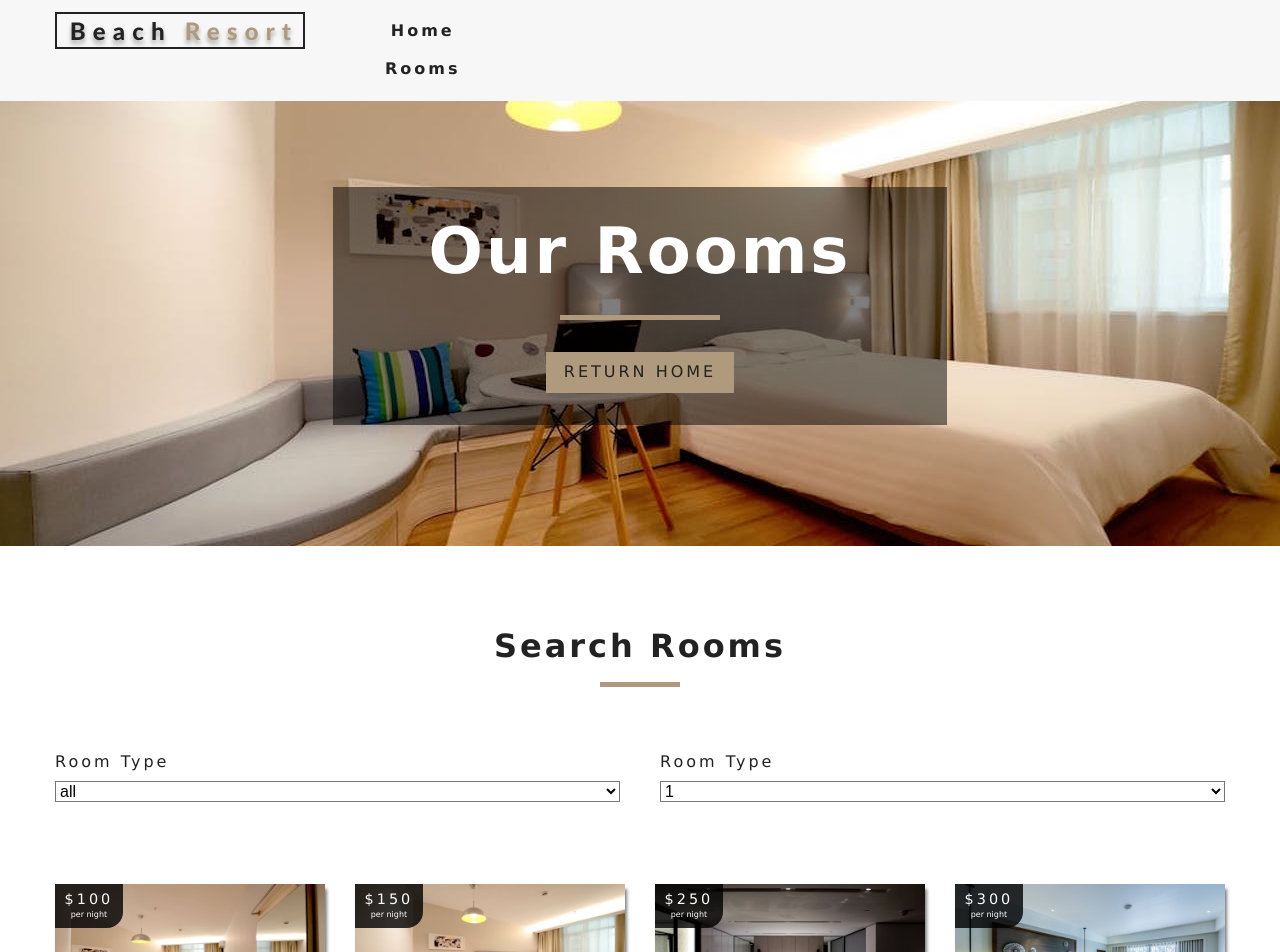
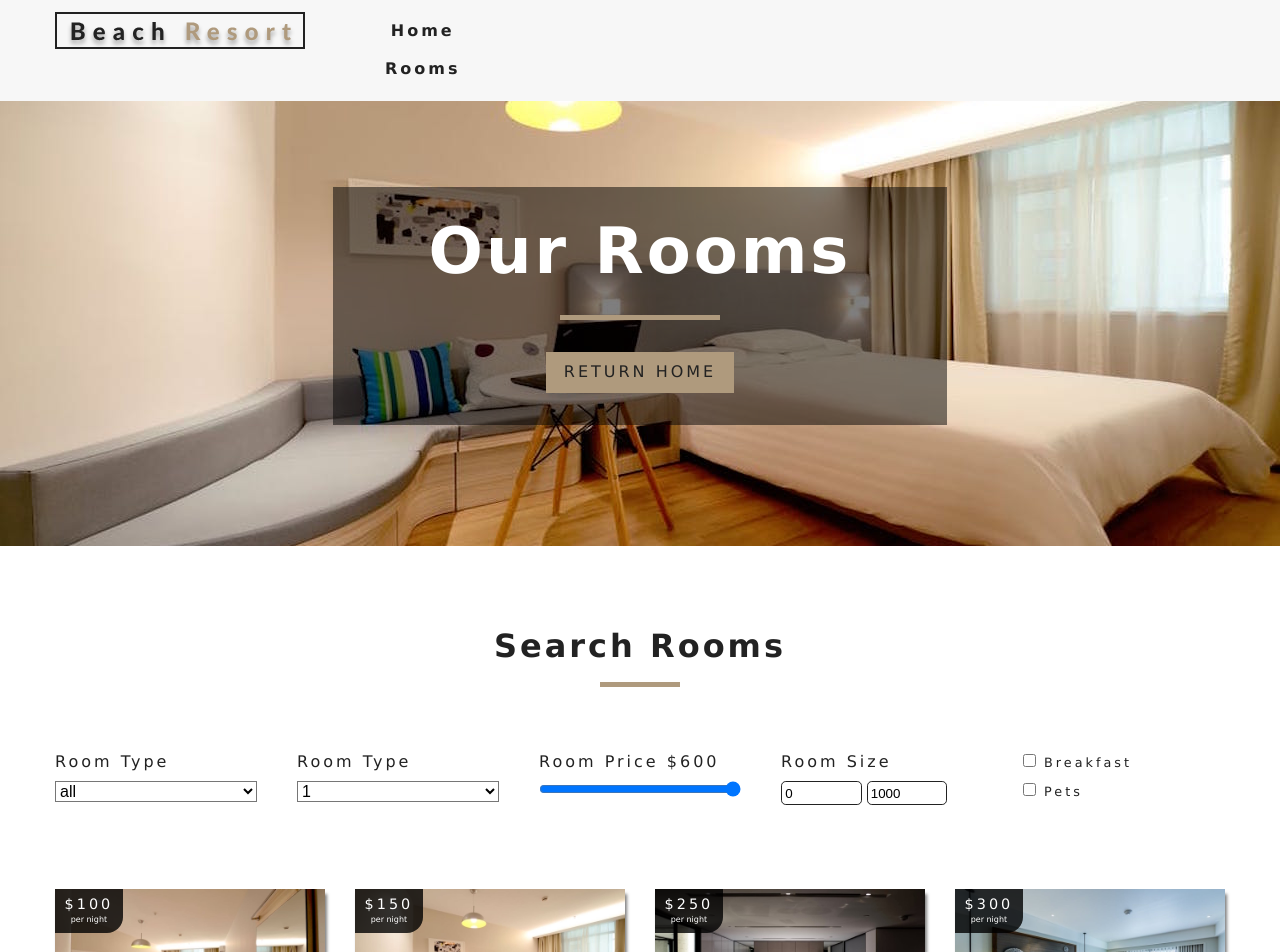
Before and after one commit to vinaykangralkar/resort-booking, a React (Create React App) app: page /rooms in a window 1280 px wide. Shown: the top 952 px of the page. Built offline with nearby package versions, Linux system fonts and the light colour scheme.

Commit message:
filter options

```diff
--- a/src/Context.js
+++ b/src/Context.js
@@ -54,7 +54,7 @@
 
     handleChange = event =>{
         const target = event.target;
-        const value = event.type === 'checkbox' ? target.checked : target.value;
+        const value = target.type === 'checkbox' ? target.checked : target.value;
         const name = event.target.name;
 
         this.setState({
@@ -70,6 +70,7 @@
         let tempRooms = [...rooms];
 
         capacity = parseInt(capacity);
+        price = parseInt(price);
 
         if(type !== 'all'){
             tempRooms = tempRooms.filter(room => room.type === type)
@@ -77,6 +78,18 @@
 
         if(capacity !== 1){
             tempRooms = tempRooms.filter(room => room.capacity >= capacity);
+        }
+
+        tempRooms = tempRooms.filter(room => room.price <= price);
+
+        tempRooms = tempRooms.filter(room => room.size >= minSize && room.size <= maxSize)
+
+        if(breakfast){
+            tempRooms = tempRooms.filter(room => room.breakfast === true)
+        }
+
+        if(pets){
+            tempRooms = tempRooms.filter(room => room.pets === true)
         }
 
         this.setState({
--- a/src/components/RoomFilter.js
+++ b/src/components/RoomFilter.js
@@ -46,6 +46,29 @@
                     <label htmlFor='capacity'>room type</label>
                     <select name='capacity' id='capacity' value={capacity} className='form-control' onChange={handleChange}>{people}</select>
                 </div>
+                <div className='form-group'>
+                    <label htmlFor='price'>
+                        room price ${price}
+                    </label>
+                    <input type='range' name='price' min={minPrice} max={maxPrice} id='price' value={price} onChange={handleChange} className='form-control'/>
+                </div>
+                <div className='form-group'>
+                    <label htmlFor='size'>room size</label>
+                    <div className='size-inputs'>
+                        <input type='number' name='minSize' id='size' value={minSize} onChange={handleChange} className='size-input'/>
+                        <input type='number' name='maxSize' id='size' value={maxSize} onChange={handleChange} className='size-input'/>
+                    </div>
+                </div>
+                <div className='form-group'>
+                    <div className='single-extra'>
+                        <input type='checkbox' name='breakfast' id='breakfast' checked={breakfast} onChange={handleChange} />
+                        <label htmlFor='breakfast'>breakfast</label>
+                    </div>
+                    <div className='single-extra'>
+                        <input type='checkbox' name='pets' id='pets' checked={pets} onChange={handleChange} />
+                        <label htmlFor='pets'>pets</label>
+                    </div>
+                </div>
             </form>
         </section>
     )
```
Also changed, not shown: 1 other file (tests, documents, lock files or other folders).
